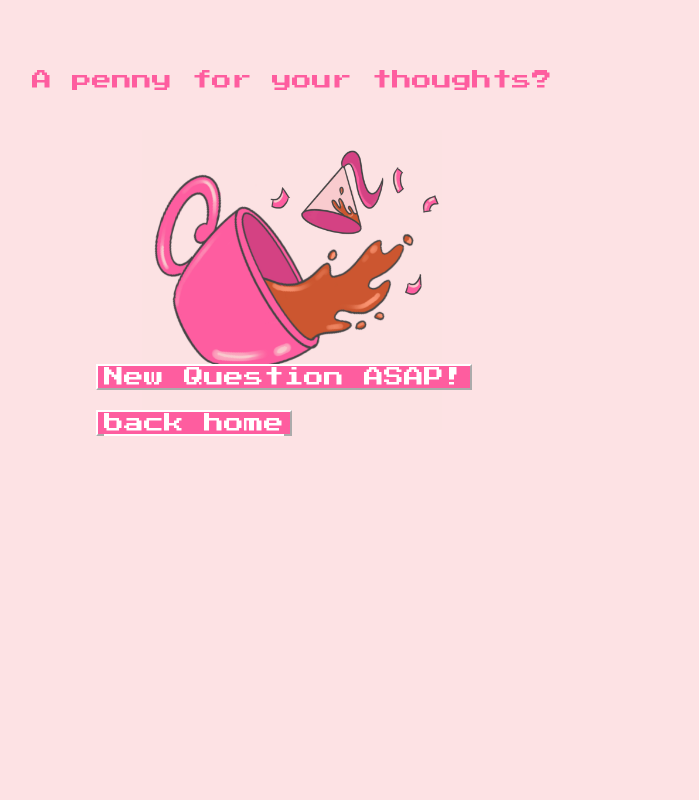
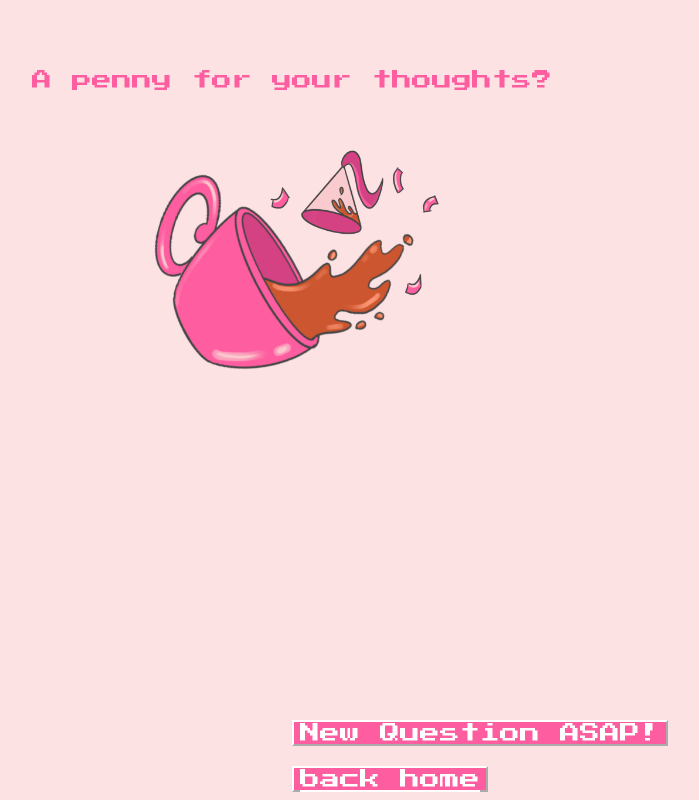
Before and after one commit to DionellaAnabel/SpillTheTea, a plain HTML site: page fun.html in a window 1280 px wide. Shown: the whole page, without its empty margins (348-1047 px from the left). Drawn offline with Linux system fonts and the light colour scheme.

Commit message:
Update style.css

```diff
--- a/style.css
+++ b/style.css
@@ -66,10 +66,7 @@ top: 200px;
 }
 .center {
   margin: 0;
-  margin-top: 500;
   position: absolute;
-  top: 50%;
+  top: 90%;
   left: 50%;
-  -ms-transform: translate(-50%, -50%);
-  transform: translate(-50%, -50%);
 }
```
